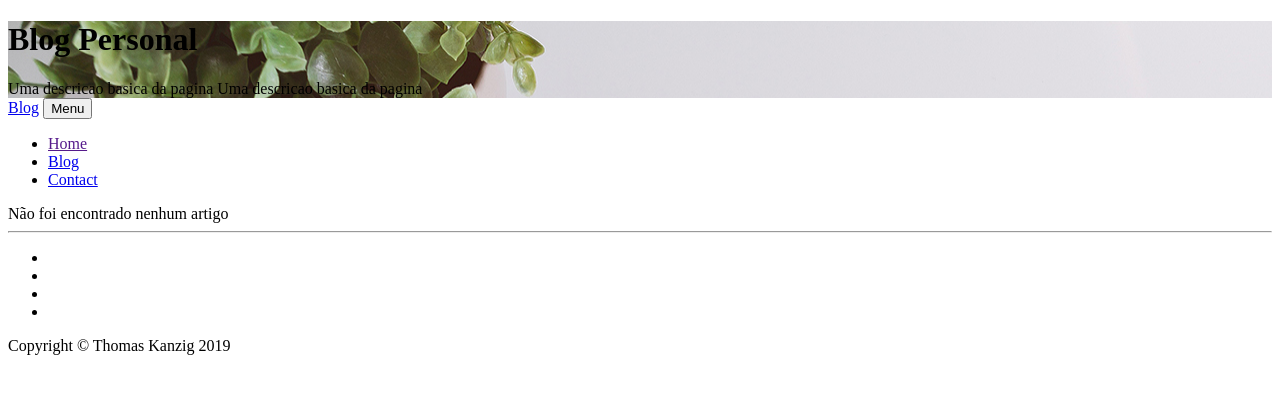
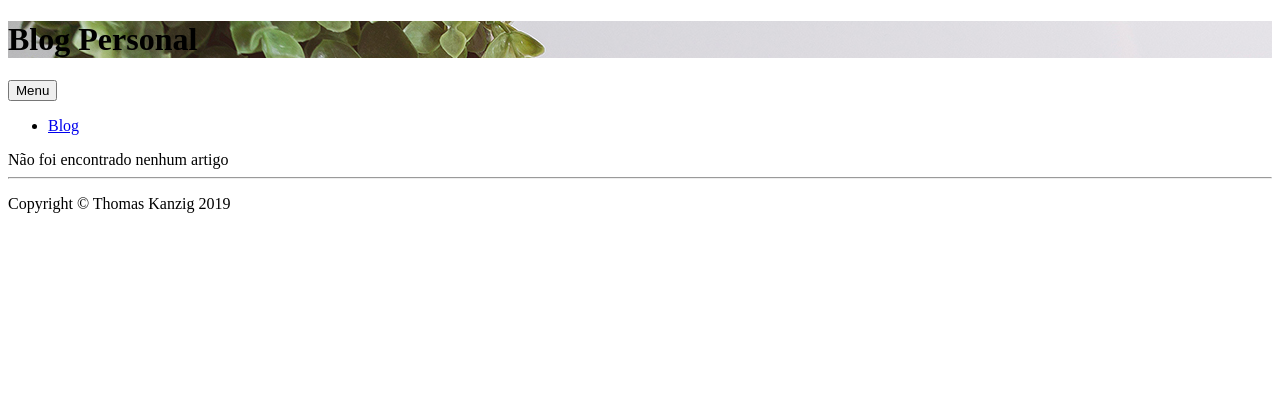
Before and after one commit to 5i1/symfony-study-blog, a Symfony app: template templates/blog/index.html.twig in a window 1280 px wide. Shown: the top 394 px of the page. Run offline with Twig, Linux system fonts and the light colour scheme; the template is opened without the code that fills it, so the values that code supplies are empty; some libraries are stand-ins or nearby versions.

Commit message:
More adjustments for all website

```diff
--- /dev/null
+++ b/assets/css/base/_helpers.scss
@@ -0,0 +1,3 @@
+body {
+    font-family: $fontText;
+}
--- a/assets/css/base/_variables.scss
+++ b/assets/css/base/_variables.scss
@@ -32,3 +32,7 @@ $colorGreyDark: #202020;
 $colorWhite: #FFFFFF;
 $colorWhiteDark: #BDBDBD;
 $colorGreyLight: rgb(119, 119, 119);
+
+// Fonts.
+$fontText: 'Lato', sans-serif;
+//$fontTitle: 'Roboto', sans-serif;
--- a/assets/css/website.scss
+++ b/assets/css/website.scss
@@ -5,6 +5,7 @@
 // Import own css.
 @import 'base/variables';
 @import 'base/mixins';
+@import 'base/helpers';
 
 @import 'website/components/global';
 @import 'website/components/navbar';
--- a/assets/css/website/components/_masthead.scss
+++ b/assets/css/website/components/_masthead.scss
@@ -54,6 +54,11 @@ header.masthead {
         }
     }
 
+    .page-heading{
+        padding-top: 70px;
+        padding-bottom: 70px;
+    }
+
     .post-heading {
         h1 {
             font-size: 35px;
--- a/templates/base.html.twig
+++ b/templates/base.html.twig
@@ -3,7 +3,8 @@
     <head>
         <meta charset="UTF-8">
         <meta name="viewport" content="width=device-width, initial-scale=1" />
-        <title>{% block title %}Bem-vindo!{% endblock %}</title>
+        <title>{% block title %}{% endblock %}</title>
+        <link href="https://fonts.googleapis.com/css?family=Lato:300,400,700&display=swap" rel="stylesheet">
         {% block stylesheets %}
             {# 'website' must match the first argument to addEntry() in webpack.config.js #}
             {{ encore_entry_link_tags('website') }}
--- a/templates/blog/detail.html.twig
+++ b/templates/blog/detail.html.twig
@@ -1,4 +1,8 @@
 {% extends 'base.html.twig' %}
+
+{% block title %}
+    {{ post.title }}
+{% endblock %}
 
 {% block body %}
     <div class="container">
--- a/templates/blog/index.html.twig
+++ b/templates/blog/index.html.twig
@@ -1,9 +1,13 @@
 {% extends 'base.html.twig' %}
+
+{% block title %}
+    {{ name_site }} - Blog
+{% endblock %}
 
 {% block body %}
     <div class="container">
         <div class="row">
-            <div class="col-lg-10 col-md-10 mx-auto">
+            <div class="col-lg-10 col-md-12 mx-auto">
                 {% if 0 < posts|length %}
                     {% for post in posts %}
                         <article class="post-preview">
@@ -26,8 +30,8 @@
                                              class="rounded-circle mr-2"
                                              alt="{{ post.user.fullname }}">
                                         <div class="media-body">
-                                            <h6 class="mt-0 mb-1">{{ post.user.fullname }}</h6>
-                                            <div class="post-user-published text-secondary font-italic">
+                                            <h6 class="post-user-name mt-1 mb-1">{{ post.user.fullname }}</h6>
+                                            <div class="post-user-published text-secondary">
                                                 Published in {{ post.published|date("Y/m/d") }}
                                             </div>
                                         </div>
--- a/templates/includes/footer.html.twig
+++ b/templates/includes/footer.html.twig
@@ -8,42 +8,49 @@
       <div class="col-lg-8 col-md-10 mx-auto">
         <ul class="list-inline text-center">
 
+          {% if instagram_url is not empty %}
             <li class="list-inline-item">
-            <a href="https://www.twitter.com/">
+              <a href="{{ instagram_url }}" target="_blank">
                 <span class="fa-stack fa-lg">
                   <i class="fa fa-circle fa-stack-2x"></i>
-                <i class="fa fa-twitter fa-stack-1x fa-inverse"></i>
+                  <i class="fa fa-instagram fa-stack-1x fa-inverse"></i>
                 </span>
               </a>
             </li>
+          {% endif %}
 
+          {% if facebook_url is not empty %}
             <li class="list-inline-item">
-            <a href="https://www.facebook.com/">
+              <a href="{{ facebook_url }}" target="_blank">
                 <span class="fa-stack fa-lg">
                   <i class="fa fa-circle fa-stack-2x"></i>
                   <i class="fa fa-facebook-f fa-stack-1x fa-inverse"></i>
                 </span>
               </a>
             </li>
+          {% endif %}
 
+          {% if linkedin_url is not empty %}
             <li class="list-inline-item">
-            <a href="https://www.linkedin.com/in/">
+              <a href="{{ linkedin_url }}" target="_blank">
                 <span class="fa-stack fa-lg">
                   <i class="fa fa-circle fa-stack-2x"></i>
                   <i class="fa fa-linkedin fa-stack-1x fa-inverse"></i>
                 </span>
               </a>
             </li>
+          {% endif %}
 
+          {% if github_url is not empty %}
             <li class="list-inline-item">
-            <a href="https://github.com/">
+              <a href="{{ github_url }}" target="_blank">
                 <span class="fa-stack fa-lg">
                   <i class="fa fa-circle fa-stack-2x"></i>
                   <i class="fa fa-github fa-stack-1x fa-inverse"></i>
                 </span>
               </a>
             </li>
-
+          {% endif %}
         </ul>
         <p class="copyright text-muted">Copyright &copy; Thomas Kanzig 2019</p>
       </div>
--- a/templates/includes/header.html.twig
+++ b/templates/includes/header.html.twig
@@ -5,8 +5,8 @@
       <div class="col-lg-8 col-md-10 mx-auto">
         <div class="page-heading">
           <h1>Blog Personal</h1>
-          Uma descricao basica da pagina
-          <span class="subheading">Uma descricao basica da pagina</span>
+          <!--Uma descricao basica da pagina
+          <span class="subheading">Uma descricao basica da pagina</span-->
         </div>
       </div>
     </div>
--- a/templates/includes/navigation.html.twig
+++ b/templates/includes/navigation.html.twig
@@ -1,7 +1,7 @@
 <!-- Navigation -->
 <nav class="navbar navbar-expand-lg navbar-light fixed-top navigation">
   <div class="container-fluid">
-    <a class="navbar-brand" href="/">Blog</a>
+    <a class="navbar-brand" href="/">{{ name_site }}</a>
     <button class="navbar-toggler navbar-toggler-right" type="button" data-toggle="collapse" data-target="#navbarResponsive" aria-controls="navbarResponsive" aria-expanded="false" aria-label="Toggle navigation">
       Menu
       <i class="fa fa-bars"></i>
@@ -9,13 +9,7 @@
     <div class="collapse navbar-collapse" id="navbarResponsive">
       <ul class="navbar-nav ml-auto">
         <li class="nav-item">
-          <a class="nav-link" href="">Home</a>
-        </li>
-        <li class="nav-item">
             <a class="nav-link" href="{{ path('blog_index') }}">Blog</a>
-        </li>
-        <li class="nav-item">
-          <a class="nav-link" href="{{ path('pages_contact') }}">Contact</a>
         </li>
       </ul>
     </div>
```
Also changed, not shown: assets/css/website/blog/_blog-index.scss (+34 -12 lines), 1 other file. Lines whose indentation alone changed are shown as unchanged.
